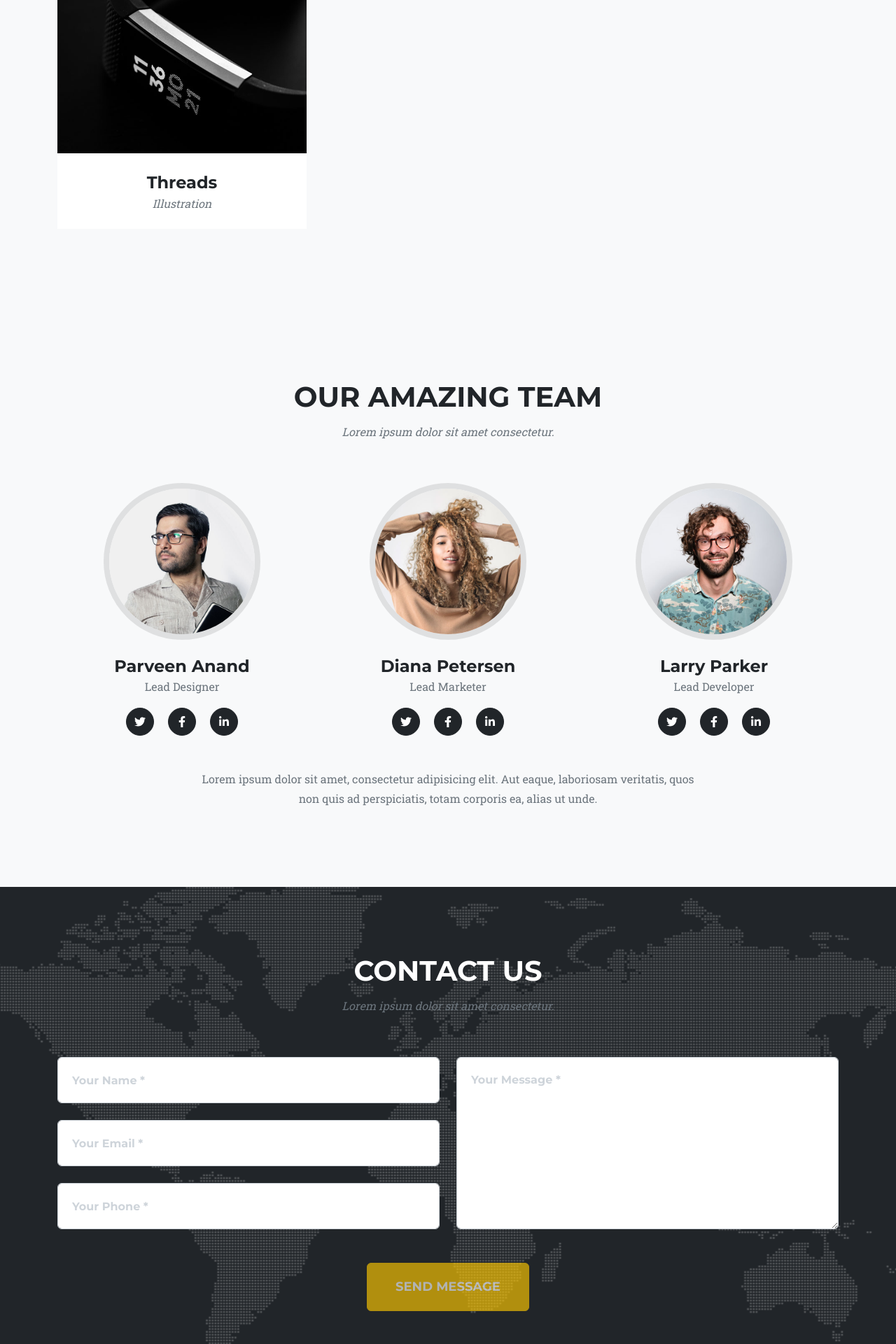
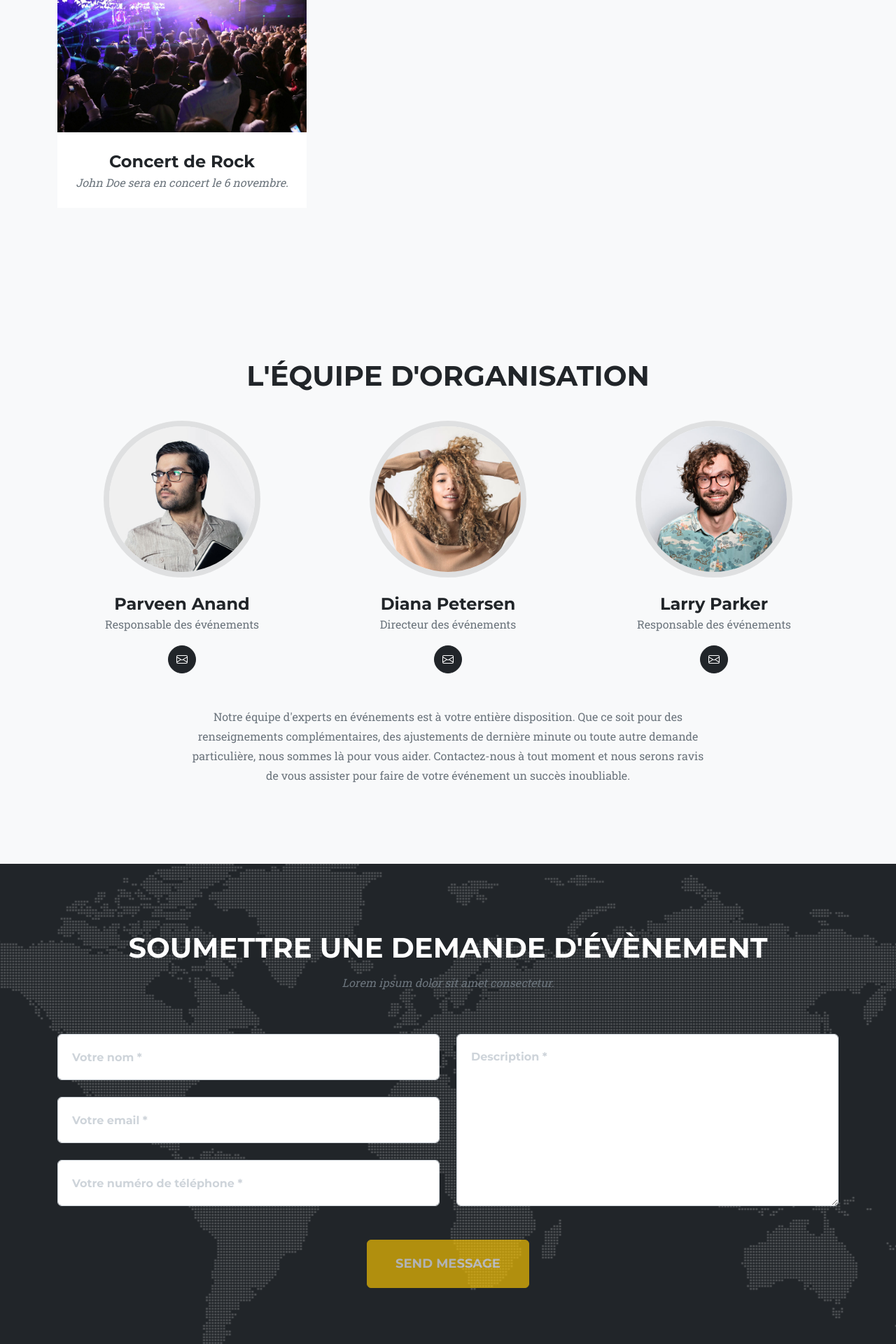
Before and after one commit to wiziki-75/Projet-PPE-WEB, a PHP site: page / in a window 1280 px wide. Shown: the part 1640-3560 px from the top of the page at 70% size. Run offline with PHP 8.4, Linux system fonts and the light colour scheme; some libraries are stand-ins or nearby versions.

Commit message:
Add files via upload

```diff
--- a/demande.php
+++ b/demande.php
@@ -3,7 +3,7 @@
         <section class="page-section" id="contact">
             <div class="container">
                 <div class="text-center">
-                    <h2 class="section-heading text-uppercase">Contact Us</h2>
+                    <h2 class="section-heading text-uppercase">Soumettre une demande d'évènement</h2>
                     <h3 class="section-subheading text-muted">Lorem ipsum dolor sit amet consectetur.</h3>
                 </div>
                 <!-- * * * * * * * * * * * * * * *-->
@@ -18,26 +18,26 @@
                         <div class="col-md-6">
                             <div class="form-group">
                                 <!-- Name input-->
-                                <input class="form-control" id="name" type="text" placeholder="Your Name *" data-sb-validations="required" />
-                                <div class="invalid-feedback" data-sb-feedback="name:required">A name is required.</div>
+                                <input class="form-control" id="name" type="text" placeholder="Votre nom *" data-sb-validations="required" />
+                                <div class="invalid-feedback" data-sb-feedback="name:required">Un nom est requis.</div>
                             </div>
                             <div class="form-group">
                                 <!-- Email address input-->
-                                <input class="form-control" id="email" type="email" placeholder="Your Email *" data-sb-validations="required,email" />
-                                <div class="invalid-feedback" data-sb-feedback="email:required">An email is required.</div>
-                                <div class="invalid-feedback" data-sb-feedback="email:email">Email is not valid.</div>
+                                <input class="form-control" id="email" type="email" placeholder="Votre email *" data-sb-validations="required,email" />
+                                <div class="invalid-feedback" data-sb-feedback="email:required">Un email est requis.</div>
+                                <div class="invalid-feedback" data-sb-feedback="email:email">L'email n'est pas valide.</div>
                             </div>
                             <div class="form-group mb-md-0">
                                 <!-- Phone number input-->
-                                <input class="form-control" id="phone" type="tel" placeholder="Your Phone *" data-sb-validations="required" />
-                                <div class="invalid-feedback" data-sb-feedback="phone:required">A phone number is required.</div>
+                                <input class="form-control" id="phone" type="tel" placeholder="Votre numéro de téléphone *" data-sb-validations="required" />
+                                <div class="invalid-feedback" data-sb-feedback="phone:required">Un numéro de téléhpone est requis.</div>
                             </div>
                         </div>
                         <div class="col-md-6">
                             <div class="form-group form-group-textarea mb-md-0">
                                 <!-- Message input-->
-                                <textarea class="form-control" id="message" placeholder="Your Message *" data-sb-validations="required"></textarea>
-                                <div class="invalid-feedback" data-sb-feedback="message:required">A message is required.</div>
+                                <textarea class="form-control" id="message" placeholder="Description *" data-sb-validations="required"></textarea>
+                                <div class="invalid-feedback" data-sb-feedback="message:required">Une description est requis.</div>
                             </div>
                         </div>
                     </div>
--- a/evenement.php
+++ b/evenement.php
@@ -13,11 +13,11 @@
                                 <div class="portfolio-hover">
                                     <div class="portfolio-hover-content"><i class="fas fa-plus fa-3x"></i></div>
                                 </div>
-                                <img class="img-fluid" src="assets/img/portfolio/1.jpg" alt="..." />
+                                <img class="img-fluid" src="assets/img/evenement/1.jpg" alt="..." />
                             </a>
                             <div class="portfolio-caption">
-                                <div class="portfolio-caption-heading">Threads</div>
-                                <div class="portfolio-caption-subheading text-muted">Illustration</div>
+                                <div class="portfolio-caption-heading">Concert de Rock</div>
+                                <div class="portfolio-caption-subheading text-muted">John Doe sera en concert le 6 novembre.</div>
                             </div>
                         </div>
                     </div>
@@ -36,7 +36,7 @@
                                     <!-- Project details-->
                                     <h2 class="text-uppercase">Project Name</h2>
                                     <p class="item-intro text-muted">Lorem ipsum dolor sit amet consectetur.</p>
-                                    <img class="img-fluid d-block mx-auto" src="assets/img/portfolio/1.jpg" alt="..." />
+                                    <img class="img-fluid d-block mx-auto" src="assets/img/evenement/1.jpg" alt="..." />
                                     <p>Use this area to describe your project. Lorem ipsum dolor sit amet, consectetur adipisicing elit. Est blanditiis dolorem culpa incidunt minus dignissimos deserunt repellat aperiam quasi sunt officia expedita beatae cupiditate, maiores repudiandae, nostrum, reiciendis facere nemo!</p>
                                     <ul class="list-inline">
                                         <li>
--- a/index.php
+++ b/index.php
@@ -30,7 +30,7 @@
                         <li class="nav-item"><a class="nav-link" href="#services">Services</a></li>
                         <li class="nav-item"><a class="nav-link" href="#portfolio">évènements</a></li>
                         <li class="nav-item"><a class="nav-link" href="#responsable">responsable</a></li>
-                        <li class="nav-item"><a class="nav-link" href="#contact">Contact</a></li>
+                        <li class="nav-item"><a class="nav-link" href="#contact">demande</a></li>
                     </ul>
                 </div>
             </div>
@@ -90,15 +90,13 @@
         <footer class="footer py-4">
             <div class="container">
                 <div class="row align-items-center">
-                    <div class="col-lg-4 text-lg-start">Copyright &copy; Your Website 2023</div>
+                    <div class="col-lg-4 text-lg-start">Copyright &copy; Mairie de Villiers 2023</div>
                     <div class="col-lg-4 my-3 my-lg-0">
-                        <a class="btn btn-dark btn-social mx-2" href="#!" aria-label="Twitter"><i class="fab fa-twitter"></i></a>
-                        <a class="btn btn-dark btn-social mx-2" href="#!" aria-label="Facebook"><i class="fab fa-facebook-f"></i></a>
-                        <a class="btn btn-dark btn-social mx-2" href="#!" aria-label="LinkedIn"><i class="fab fa-linkedin-in"></i></a>
+                        <a class="btn btn-dark btn-social mx-2" href="#!" aria-label="Diana Petersen Twitter Profile"><svg xmlns="http://www.w3.org/2000/svg" width="16" height="16" fill="currentColor" class="bi bi-envelope" viewBox="0 0 16 16"><path d="M0 4a2 2 0 0 1 2-2h12a2 2 0 0 1 2 2v8a2 2 0 0 1-2 2H2a2 2 0 0 1-2-2V4Zm2-1a1 1 0 0 0-1 1v.217l7 4.2 7-4.2V4a1 1 0 0 0-1-1H2Zm13 2.383-4.708 2.825L15 11.105V5.383Zm-.034 6.876-5.64-3.471L8 9.583l-1.326-.795-5.64 3.47A1 1 0 0 0 2 13h12a1 1 0 0 0 .966-.741ZM1 11.105l4.708-2.897L1 5.383v5.722Z"/></svg></a>
                     </div>
                     <div class="col-lg-4 text-lg-end">
-                        <a class="link-dark text-decoration-none me-3" href="#!">Privacy Policy</a>
-                        <a class="link-dark text-decoration-none" href="#!">Terms of Use</a>
+                        <a class="link-dark text-decoration-none me-3" href="#!">Politique de confidentialité</a>
+                        <a class="link-dark text-decoration-none" href="#!">Conditions d'utilisation</a>
                     </div>
                 </div>
             </div>
--- a/responsable.php
+++ b/responsable.php
@@ -2,43 +2,37 @@
         <section class="page-section bg-light" id="responsable">
             <div class="container">
                 <div class="text-center">
-                    <h2 class="section-heading text-uppercase">Our Amazing Team</h2>
-                    <h3 class="section-subheading text-muted">Lorem ipsum dolor sit amet consectetur.</h3>
+                    <h2 class="section-heading text-uppercase">l'équipe d'organisation</h2><br>
+                    <!-- <h3 class="section-subheading text-muted">Lorem ipsum dolor sit amet consectetur.</h3> -->
                 </div>
                 <div class="row">
                     <div class="col-lg-4">
                         <div class="team-member">
                             <img class="mx-auto rounded-circle" src="assets/img/team/1.jpg" alt="..." />
                             <h4>Parveen Anand</h4>
-                            <p class="text-muted">Lead Designer</p>
-                            <a class="btn btn-dark btn-social mx-2" href="#!" aria-label="Parveen Anand Twitter Profile"><i class="fab fa-twitter"></i></a>
-                            <a class="btn btn-dark btn-social mx-2" href="#!" aria-label="Parveen Anand Facebook Profile"><i class="fab fa-facebook-f"></i></a>
-                            <a class="btn btn-dark btn-social mx-2" href="#!" aria-label="Parveen Anand LinkedIn Profile"><i class="fab fa-linkedin-in"></i></a>
+                            <p class="text-muted">Responsable des événements</p>
+                            <a class="btn btn-dark btn-social mx-2" href="#!" aria-label="Diana Petersen Twitter Profile"><svg xmlns="http://www.w3.org/2000/svg" width="16" height="16" fill="currentColor" class="bi bi-envelope" viewBox="0 0 16 16"><path d="M0 4a2 2 0 0 1 2-2h12a2 2 0 0 1 2 2v8a2 2 0 0 1-2 2H2a2 2 0 0 1-2-2V4Zm2-1a1 1 0 0 0-1 1v.217l7 4.2 7-4.2V4a1 1 0 0 0-1-1H2Zm13 2.383-4.708 2.825L15 11.105V5.383Zm-.034 6.876-5.64-3.471L8 9.583l-1.326-.795-5.64 3.47A1 1 0 0 0 2 13h12a1 1 0 0 0 .966-.741ZM1 11.105l4.708-2.897L1 5.383v5.722Z"/></svg></a>
                         </div>
                     </div>
                     <div class="col-lg-4">
                         <div class="team-member">
                             <img class="mx-auto rounded-circle" src="assets/img/team/2.jpg" alt="..." />
                             <h4>Diana Petersen</h4>
-                            <p class="text-muted">Lead Marketer</p>
-                            <a class="btn btn-dark btn-social mx-2" href="#!" aria-label="Diana Petersen Twitter Profile"><i class="fab fa-twitter"></i></a>
-                            <a class="btn btn-dark btn-social mx-2" href="#!" aria-label="Diana Petersen Facebook Profile"><i class="fab fa-facebook-f"></i></a>
-                            <a class="btn btn-dark btn-social mx-2" href="#!" aria-label="Diana Petersen LinkedIn Profile"><i class="fab fa-linkedin-in"></i></a>
+                            <p class="text-muted">Directeur des événements</p>
+                            <a class="btn btn-dark btn-social mx-2" href="#!" aria-label="Diana Petersen Twitter Profile"><svg xmlns="http://www.w3.org/2000/svg" width="16" height="16" fill="currentColor" class="bi bi-envelope" viewBox="0 0 16 16"><path d="M0 4a2 2 0 0 1 2-2h12a2 2 0 0 1 2 2v8a2 2 0 0 1-2 2H2a2 2 0 0 1-2-2V4Zm2-1a1 1 0 0 0-1 1v.217l7 4.2 7-4.2V4a1 1 0 0 0-1-1H2Zm13 2.383-4.708 2.825L15 11.105V5.383Zm-.034 6.876-5.64-3.471L8 9.583l-1.326-.795-5.64 3.47A1 1 0 0 0 2 13h12a1 1 0 0 0 .966-.741ZM1 11.105l4.708-2.897L1 5.383v5.722Z"/></svg></a>
                         </div>
                     </div>
                     <div class="col-lg-4">
                         <div class="team-member">
                             <img class="mx-auto rounded-circle" src="assets/img/team/3.jpg" alt="..." />
                             <h4>Larry Parker</h4>
-                            <p class="text-muted">Lead Developer</p>
-                            <a class="btn btn-dark btn-social mx-2" href="#!" aria-label="Larry Parker Twitter Profile"><i class="fab fa-twitter"></i></a>
-                            <a class="btn btn-dark btn-social mx-2" href="#!" aria-label="Larry Parker Facebook Profile"><i class="fab fa-facebook-f"></i></a>
-                            <a class="btn btn-dark btn-social mx-2" href="#!" aria-label="Larry Parker LinkedIn Profile"><i class="fab fa-linkedin-in"></i></a>
+                            <p class="text-muted">Responsable des événements</p>
+                            <a class="btn btn-dark btn-social mx-2" href="#!" aria-label="Diana Petersen Twitter Profile"><svg xmlns="http://www.w3.org/2000/svg" width="16" height="16" fill="currentColor" class="bi bi-envelope" viewBox="0 0 16 16"><path d="M0 4a2 2 0 0 1 2-2h12a2 2 0 0 1 2 2v8a2 2 0 0 1-2 2H2a2 2 0 0 1-2-2V4Zm2-1a1 1 0 0 0-1 1v.217l7 4.2 7-4.2V4a1 1 0 0 0-1-1H2Zm13 2.383-4.708 2.825L15 11.105V5.383Zm-.034 6.876-5.64-3.471L8 9.583l-1.326-.795-5.64 3.47A1 1 0 0 0 2 13h12a1 1 0 0 0 .966-.741ZM1 11.105l4.708-2.897L1 5.383v5.722Z"/></svg></a>
                         </div>
                     </div>
                 </div>
                 <div class="row">
-                    <div class="col-lg-8 mx-auto text-center"><p class="large text-muted">Lorem ipsum dolor sit amet, consectetur adipisicing elit. Aut eaque, laboriosam veritatis, quos non quis ad perspiciatis, totam corporis ea, alias ut unde.</p></div>
+                    <div class="col-lg-8 mx-auto text-center"><p class="large text-muted">Notre équipe d'experts en événements est à votre entière disposition. Que ce soit pour des renseignements complémentaires, des ajustements de dernière minute ou toute autre demande particulière, nous sommes là pour vous aider. Contactez-nous à tout moment et nous serons ravis de vous assister pour faire de votre événement un succès inoubliable.</p></div>
                 </div>
             </div>
         </section>
```
Also changed, not shown: assets/img/evenement/1.jpg (added), assets/img/evenement/2.jpg (added), assets/img/evenement/3.jpg (added), assets/img/evenement/4.jpg (added), assets/img/evenement/5.jpg (added), assets/img/evenement/6.jpg (added).
